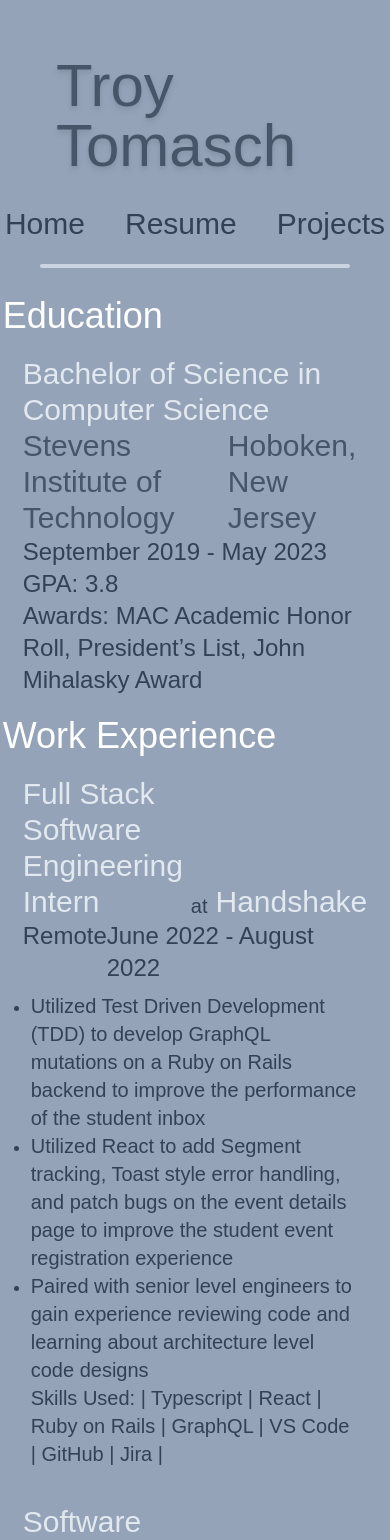
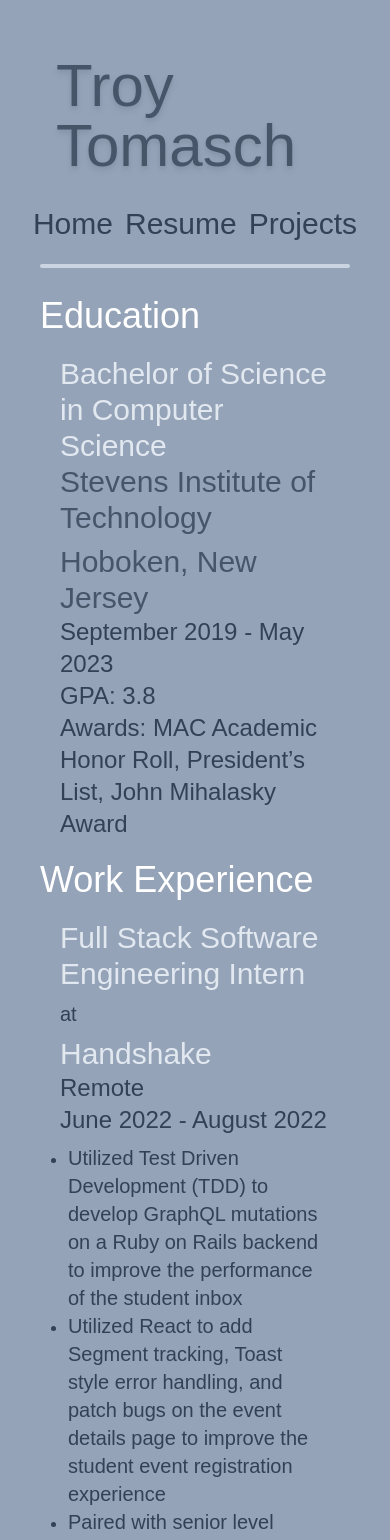
Before and after one commit to troytomasch/PersonalWebsite, a React (Create React App) app: page /resume in a window 390 px wide. Shown: the top 1540 px of the page. Built offline with nearby package versions, Linux system fonts and the light colour scheme.

Commit message:
Added fixes for mobile
- Fixed all pages for better visual appearance on mobile
- Now I can send this to people and when they view it on their phones it will actually look good haha

```diff
--- a/src/molecules/ExperienceCard.jsx
+++ b/src/molecules/ExperienceCard.jsx
@@ -42,13 +42,13 @@ const ExperienceCard = (props) => {
 
   return (
     <div>
-      <div className="flex flex-row items-end gap-2">
+      <div className="flex sm:flex-row flex-col sm:items-end items-start gap-2">
         <HeaderText text={experience.title} textColor="text-slate-200" />
         <BodyText text=" at " />
         <HeaderText text={experience.company} textColor="text-slate-200" />
       </div>
 
-      <div className="flex justify-between mb-2">
+      <div className="flex sm:flex-row flex-col justify-between mb-2">
         <SubheaderText text={experience.location} />
         <SubheaderText text={dates} />
       </div>
--- a/src/molecules/NavBar.jsx
+++ b/src/molecules/NavBar.jsx
@@ -8,10 +8,10 @@ const NavBar = () => {
   const linkTextCSS = "hover:text-white";
 
   // CSS for each link
-  const linkCSS = "m-5";
+  const linkCSS = "sm:m-5 m-1.5";
 
   return (
-    <div className="flex h-16 flex-row items-center justify-center w-full">
+    <div className="flex h-16 flex-row items-center justify-center md:w-full">
       <Link className={linkCSS} to="/">
         <HeaderText text={"Home"} styles={linkTextCSS} />
       </Link>
--- a/src/molecules/ProjectCard.jsx
+++ b/src/molecules/ProjectCard.jsx
@@ -40,12 +40,12 @@ const ProjectCard = (props) => {
   let linksComponent = null;
   if (Object.keys(project.links).length > 0) {
     linksComponent = (
-      <div className="flex flex-row gap-2">
+      <div className="flex sm:flex-row flex-col gap-2">
         <BodyText text="Project Links: " />
         {Object.keys(project.links).map((link) => {
           const externalLink = project.links[link];
           return (
-            <a href={externalLink} target="_blank" rel="noreferrer">
+            <a href={externalLink} target="_blank" rel="noreferrer" key={link}>
               <BodyText text={link} styles={"underline hover:text-slate-200"} />
             </a>
           );
@@ -53,17 +53,10 @@ const ProjectCard = (props) => {
       </div>
     );
   }
-  //   if (project.links.length > 0) {
-  //     let links = "Project Links: |";
-  //     for (let link of project.links) {
-  //       links = links.concat(` ${link} |`);
-  //     }
-  //     skillsComponent = <BodyText text={skills} />;
-  //   }
 
   return (
     <div>
-      <div className="flex justify-between mb-2 items-end">
+      <div className="flex sm:flex-row flex-col justify-between mb-2 sm:items-end items-start">
         <HeaderText text={project.title} />
         <SubheaderText text={dates} />
       </div>
--- a/src/molecules/ProjectsReroute.jsx
+++ b/src/molecules/ProjectsReroute.jsx
@@ -4,7 +4,7 @@ import { Link } from "react-router-dom";
 
 const ProjectsReroute = () => {
   return (
-    <div className="flex flex-row gap-1 m-5">
+    <div className="flex sm:flex-row gap-1 m-5 flex-col">
       <SubheaderText text={"See the"} />
       <Link to="/projects">
         <SubheaderText
--- a/src/organisms/Education.jsx
+++ b/src/organisms/Education.jsx
@@ -12,7 +12,7 @@ const Education = () => {
           textColor="text-slate-200"
         />
 
-        <div className="flex flex-row items-end gap-2">
+        <div className="flex sm:flex-row flex-col items-end gap-2">
           <HeaderText
             text={"Stevens Institute of Technology"}
             textColor="text-slate-600"
--- a/src/organisms/HomeLayout.jsx
+++ b/src/organisms/HomeLayout.jsx
@@ -11,10 +11,34 @@ import shenandoah from "../images/shenandoah.jpg";
 import nyc from "../images/nyc.jpeg";
 import hobokennow from "../images/hobokennow.jpg";
 import morgan from "../images/morgan.jpg";
+import SubheaderText from "../atoms/SubheaderText";
 
 const HomeLayout = () => {
+  let contactText = null;
+  if (
+    window.innerWidth < 500 ||
+    (window.innerWidth > 768 && window.innerWidth < 870)
+  ) {
+    contactText = (
+      <SubheaderText
+        text={
+          "You can also get in touch with me at troytomasch@gmail.com. Have a great day!"
+        }
+        textColor={"text-white"}
+      />
+    );
+  } else {
+    contactText = (
+      <TitleText
+        text={
+          "You can also get in touch with me at troytomasch@gmail.com. Have a great day!"
+        }
+      />
+    );
+  }
+
   return (
-    <div className="flex flex-col max-w-screen-lg items-center">
+    <div className="flex flex-col sm:max-w-screen-lg items-center w-11/12">
       <div className="flex md:flex-row flex-col align-middle items-center justify-between content-center gap-6 my-4">
         <TitleText text={"Hello! Welcome to my website!"} />
         <BorderedPicture imagePath={shenandoah} size={"h-80 w-60"} />
@@ -73,11 +97,7 @@ const HomeLayout = () => {
 
       <div className="flex md:flex-row flex-col align-middle items-center justify-between content-center gap-6 my-4">
         <BorderedPicture imagePath={waterfall} size={"h-54 w-80"} />
-        <TitleText
-          text={
-            "You can also get in touch with me at troytomasch@gmail.com. Have a great day!"
-          }
-        />
+        {contactText}
       </div>
     </div>
   );
--- a/src/pages/Home.jsx
+++ b/src/pages/Home.jsx
@@ -10,7 +10,7 @@ const Home = () => {
 
   return (
     <div>
-      <div className="bg-slate-400 ">
+      <div className="bg-slate-400">
         <Header />
 
         <div className="flex items-center justify-center">
--- a/src/pages/Resume.jsx
+++ b/src/pages/Resume.jsx
@@ -16,8 +16,8 @@ const Resume = () => {
       <Header />
 
       <div className="flex flex-col items-center">
-        <div className="max-w-screen-lg">
-          <TitleText text={"Education"} styles={"decoration-wavy"} />
+        <div className="sm:max-w-screen-lg">
+          <TitleText text={"Education"} />
           <Education />
 
           <TitleText text={"Work Experience"} />
```
